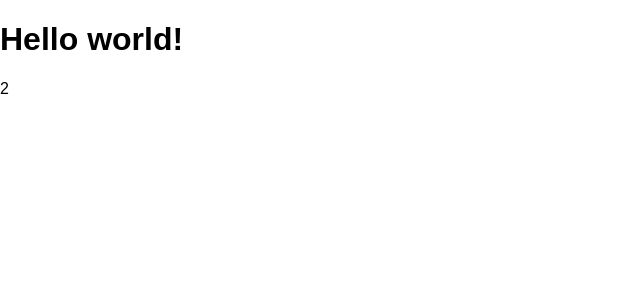
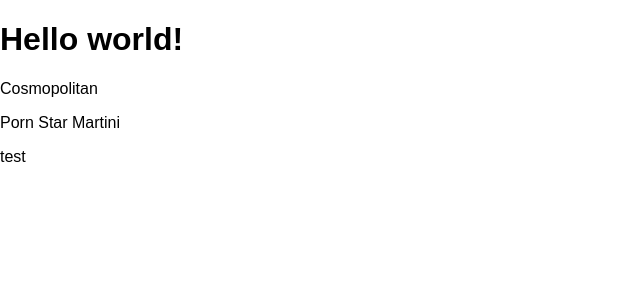
Before and after one commit to codetapacademy/cocktail-pricing, a React (Create React App) app: page / in a window 1280 px wide. Shown: the top 300 px of the page, without its empty margins (0-640 px from the left). Built offline with nearby package versions, Linux system fonts and the light colour scheme; data requests are answered from the project's data file.

Commit message:
initialize add-cocktail

```diff
--- /dev/null
+++ b/src/component/cocktail/add-cocktail/add-cocktail.jsx
@@ -0,0 +1,12 @@
+import React, {Component} from 'react'
+
+class AddCocktail extends Component{
+    render(){
+            return(
+                <p>test</p>
+
+        )
+    }
+}
+
+export default AddCocktail;
--- /dev/null
+++ b/src/component/cocktail/add-cocktail/index.jsx
@@ -0,0 +1,2 @@
+import AddCocktail from './add-cocktail'
+export default AddCocktail
--- a/src/component/cocktail/cocktail.jsx
+++ b/src/component/cocktail/cocktail.jsx
@@ -1,4 +1,5 @@
 import React, { Component} from 'react'
+import AddCocktail from './add-cocktail'
 import axios from 'axios'
 
 const BASE_URL = 'http://localhost:3456/'
@@ -21,7 +22,12 @@
 
     render(){
         return(
-            <p>{this.state.cocktail.length}</p>
+            [
+
+            <div>{this.state.cocktail.map(cocktail => <p>{cocktail.name}</p>
+            )}</div>,
+            <AddCocktail />
+        ]
         )
     }
 }
```
